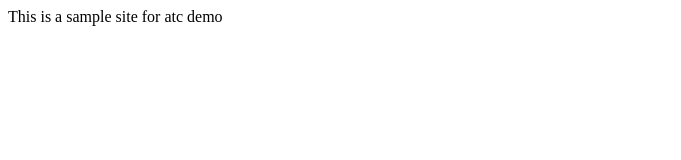
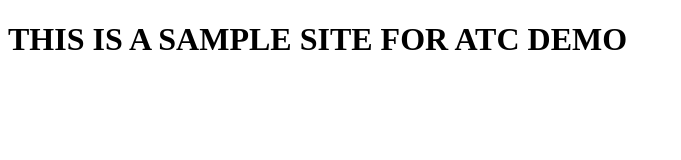
Before and after one commit to Sachinsoam/atcdemo, a plain HTML site: page terraform-manifests/index.html in a window 1280 px wide. Shown: the whole page, without its empty margins (0-681 px from the left). Drawn offline with Linux system fonts and the light colour scheme.

Commit message:
add docker file

```diff
--- a/terraform-manifests/index.html
+++ b/terraform-manifests/index.html
@@ -5,5 +5,5 @@
     <title>atc demo</title>
 </head>
 <body>
-This is a sample site for atc demo
+<h1>THIS IS A SAMPLE SITE FOR ATC DEMO</h1>
 </body>
```
Also changed, not shown: 2 other files.
